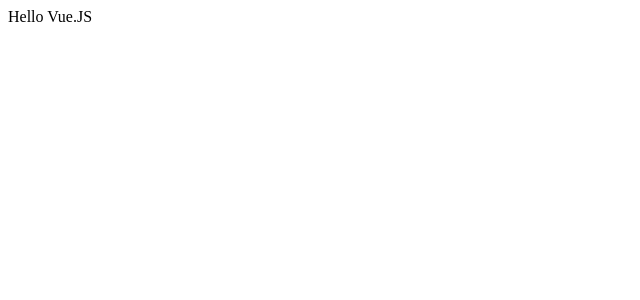
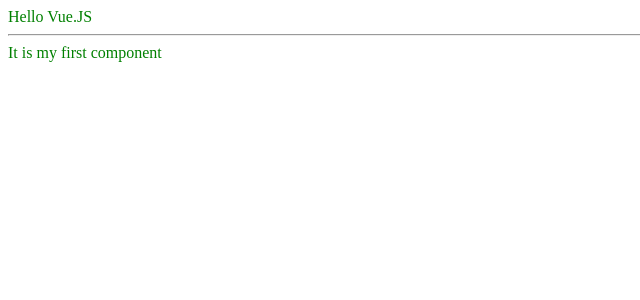
Before and after one commit to katanablaade/Coffee-shop, a Vue app: page / in a window 1280 px wide. Shown: the top 300 px of the page, without its empty margins (0-640 px from the left). Built offline with nearby package versions, Linux system fonts and the light colour scheme.

Commit message:
complete lesson02

```diff
--- a/package.json
+++ b/package.json
@@ -13,6 +13,8 @@
   "devDependencies": {
     "@vue/cli-plugin-babel": "~5.0.0",
     "@vue/cli-service": "~5.0.0",
+    "sass": "^1.80.6",
+    "sass-loader": "^10.5.2",
     "vue-template-compiler": "^2.6.14"
   },
   "browserslist": [
--- a/src/App.vue
+++ b/src/App.vue
@@ -1,9 +1,25 @@
 <template>
-  <div id="app">Hello Vue.JS</div>
+  <div id="app">
+    <span>Hello Vue.JS</span>
+
+    <hr />
+
+    <first-component />
+  </div>
 </template>
 
 <script>
-export default {};
+import FirstComponent from './components/FirstComponent.vue';
+
+export default {
+  components: { FirstComponent },
+};
 </script>
 
-<style></style>
+<style lang="scss" scoped>
+div {
+  span {
+    color: green;
+  }
+}
+</style>
--- /dev/null
+++ b/src/assets/scss/style.scss
@@ -0,0 +1,3 @@
+// span {
+//   color: green !important;
+// }
--- /dev/null
+++ b/src/components/FirstComponent.vue
@@ -0,0 +1,5 @@
+<template>
+  <span>It is my first component</span>
+</template>
+
+<style scoped></style>
```
Also changed, not shown: src/main.js (+6 -5 lines), 1 other file (tests, documents, lock files or other folders).
